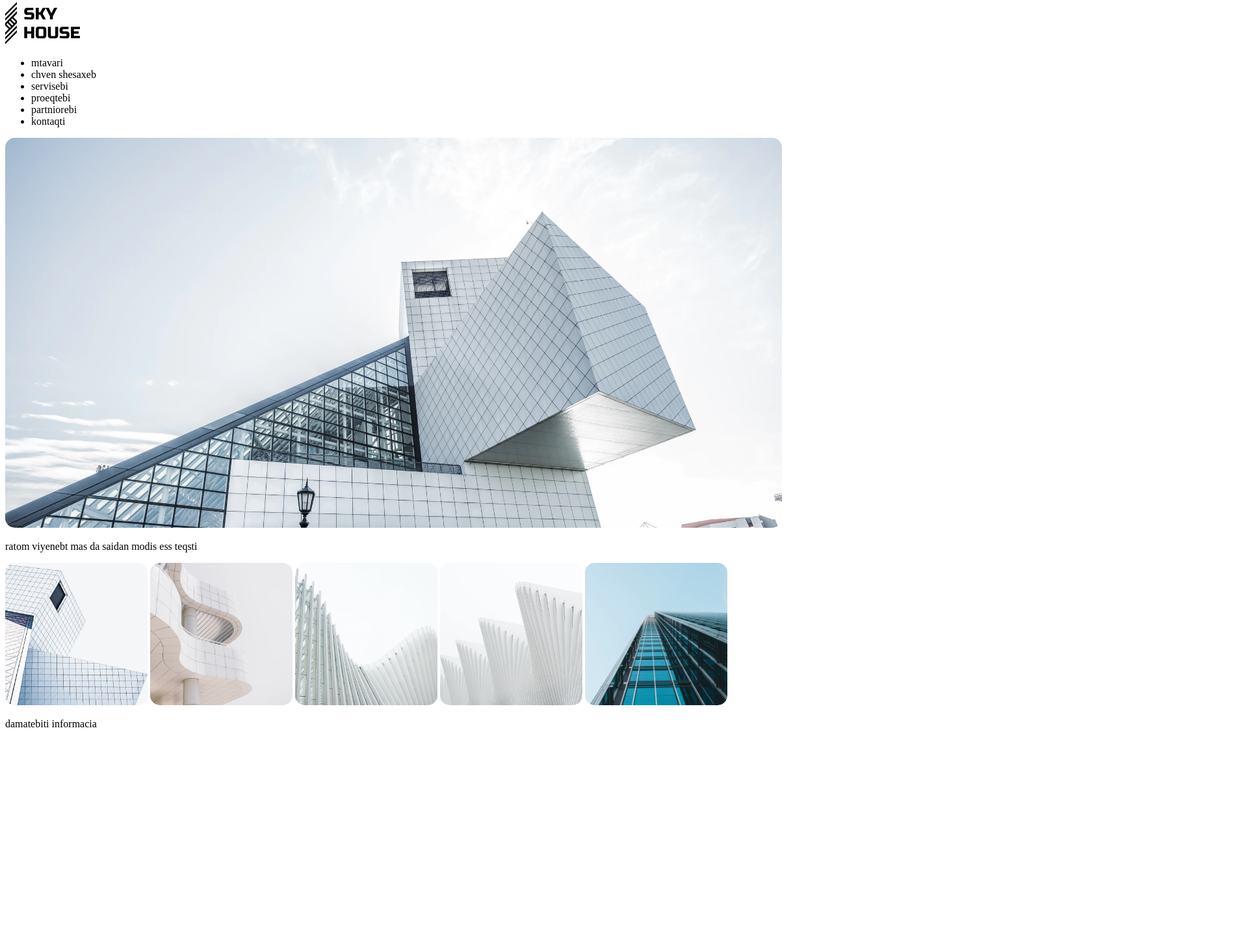
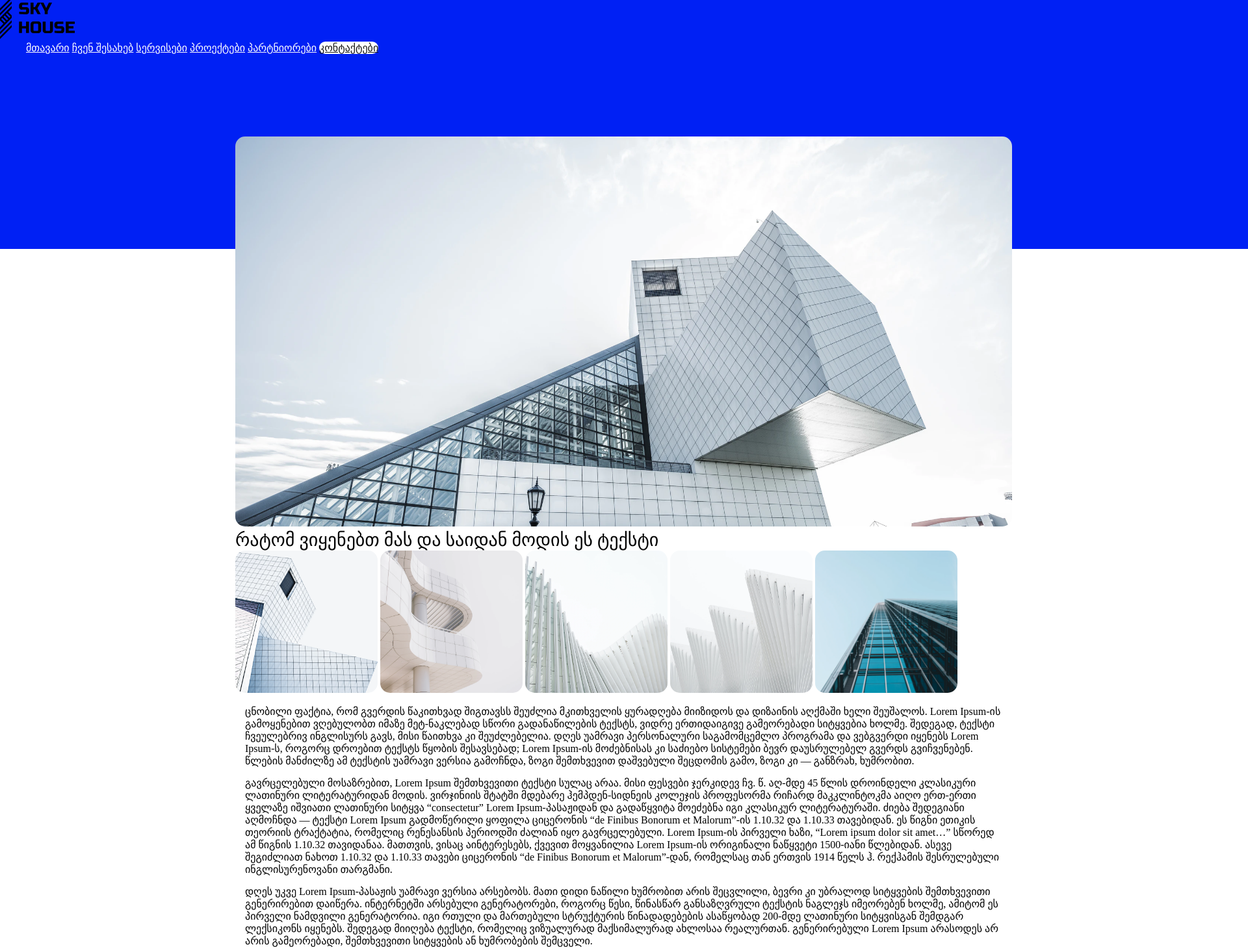
Before and after one commit to Doctype1414/xd-davaleba, a plain HTML site: page index.html in a window 1280 px wide. Shown: the part 5-1462 px from the top of the page at 65% size, 1920 px wide, since content can reach past the window. Before the commit the page ends 1136 px from the top, so only its background shows below. Drawn offline with Linux system fonts and the light colour scheme.

Commit message:
end section
footeria darchenili

```diff
--- a/index.html
+++ b/index.html
@@ -4,6 +4,8 @@
     <meta charset="UTF-8">
     <meta http-equiv="X-UA-Compatible" content="IE=edge">
     <meta name="viewport" content="width=device-width, initial-scale=1.0">
+    <link rel="stylesheet" href="style/styles.css">
+
     <title>xd disain</title>
 </head>
 <body>
@@ -11,32 +13,29 @@
             <div>
                 <img src="image/Group 2.svg" alt="Group 2.svg">
                 <ul>
-                <li>mtavari</li>
-                <li>chven shesaxeb</li>
-                <li>servisebi</li>
-                <li>proeqtebi</li>
-                <li>partniorebi</li>
-                <li>kontaqti</li>
+                    <li><a href="#">მთავარი</a></li>
+                    <li><a href="#">ჩვენ შესახებ</a></li>
+                    <li><a href="#">სერვისები</a></li>
+                    <li><a href="#">პროექტები</a></li>
+                    <li><a href="#">პარტნიორები</a></li>
+                    <li><a href="#" class="contact">კონტაქტები</a></li>
                 </ul>
             </div>
-        <section>
+        </header>
+            <section class="position">
                 <img src="image/Rectangle 91.png" alt="Rectangle 91.png">
-            <p>ratom viyenebt mas da saidan modis ess teqsti</p>
-        </section>
-        <section>
+                <span> რატომ ვიყენებთ მას და საიდან მოდის ეს ტექსტი</span>
+                <div>
                 <img src="image/Rectangle 92.png" alt="Rectangle 92.png">
                 <img src="image/Rectangle 93.png" alt="Rectangle 93.png">
                 <img src="image/Rectangle 94.png" alt="Rectangle 94.png">
                 <img src="image/Rectangle 95.png" alt="Rectangle 95.png">
                 <img src="image/Rectangle 96.png" alt="Rectangle 96.png">
-        </section>
-        <section>
-           <p> </p>
-        </section>
-        <section>
-            <span>damatebiti informacia
-            </span>
+                </div>
+                <p>ცნობილი ფაქტია, რომ გვერდის წაკითხვად შიგთავსს შეუძლია მკითხველის ყურადღება მიიზიდოს და დიზაინის აღქმაში ხელი შეუშალოს. Lorem Ipsum-ის გამოყენებით ვღებულობთ იმაზე მეტ-ნაკლებად სწორი გადანაწილების ტექსტს, ვიდრე ერთიდაიგივე გამეორებადი სიტყვებია ხოლმე. შედეგად, ტექსტი ჩვეულებრივ ინგლისურს გავს, მისი წაითხვა კი შეუძლებელია. დღეს უამრავი პერსონალური საგამომცემლო პროგრამა და ვებგვერდი იყენებს Lorem Ipsum-ს, როგორც დროებით ტექსტს წყობის შესავსებად; Lorem Ipsum-ის მოძებნისას კი საძიებო სისტემები ბევრ დაუსრულებელ გვერდს გვიჩვენებენ. წლების მანძილზე ამ ტექსტის უამრავი ვერსია გამოჩნდა, ზოგი შემთხვევით დაშვებული შეცდომის გამო, ზოგი კი — განზრახ, ხუმრობით.</p>
+                <p>გავრცელებული მოსაზრებით, Lorem Ipsum შემთხვევითი ტექსტი სულაც არაა. მისი ფესვები ჯერკიდევ ჩვ. წ. აღ-მდე 45 წლის დროინდელი კლასიკური ლათინური ლიტერატურიდან მოდის. ვირჯინიის შტატში მდებარე ჰემპდენ-სიდნეის კოლეჯის პროფესორმა რიჩარდ მაკკლინტოკმა აიღო ერთ-ერთი ყველაზე იშვიათი ლათინური სიტყვა “consectetur” Lorem Ipsum-პასაჟიდან და გადაწყვიტა მოეძებნა იგი კლასიკურ ლიტერატურაში. ძიება შედეგიანი აღმოჩნდა — ტექსტი Lorem Ipsum გადმოწერილი ყოფილა ციცერონის “de Finibus Bonorum et Malorum”-ის 1.10.32 და 1.10.33 თავებიდან. ეს წიგნი ეთიკის თეორიის ტრაქტატია, რომელიც რენესანსის პერიოდში ძალიან იყო გავრცელებული. Lorem Ipsum-ის პირველი ხაზი, “Lorem ipsum dolor sit amet…” სწორედ ამ წიგნის 1.10.32 თავიდანაა. მათთვის, ვისაც აინტერესებს, ქვევით მოყვანილია Lorem Ipsum-ის ორიგინალი ნაწყვეტი 1500-იანი წლებიდან. ასევე შეგიძლიათ ნახოთ 1.10.32 და 1.10.33 თავები ციცერონის “de Finibus Bonorum et Malorum”-დან, რომელსაც თან ერთვის 1914 წელს ჰ. რექჰამის შესრულებული ინგლისურენოვანი თარგმანი.</p>
+                <p>დღეს უკვე Lorem Ipsum-პასაჟის უამრავი ვერსია არსებობს. მათი დიდი ნაწილი ხუმრობით არის შეცვლილი, ბევრი კი უბრალოდ სიტყვების შემთხვევითი გენერირებით დაიწერა. ინტერნეტში არსებული გენერატორები, როგორც წესი, წინასწარ განსაზღვრული ტექსტის ნაგლეჯს იმეორებენ ხოლმე, ამიტომ ეს პირველი ნამდვილი გენერატორია. იგი რთული და მართებული სტრუქტურის წინადადებების ასაწყობად 200-მდე ლათინური სიტყვისგან შემდგარ ლექსიკონს იყენებს. შედეგად მიიღება ტექსტი, რომელიც ვიზუალურად მაქსიმალურად ახლოსაა რეალურთან. გენერირებული Lorem Ipsum არასოდეს არ არის გამეორებადი, შემთხვევითი სიტყვების ან ხუმრობების შემცველი.</p>
             </section>
 
-    </header>
+</body>
 </html>
--- /dev/null
+++ b/style/styles.css
@@ -0,0 +1,42 @@
+* {
+    margin: 0;
+    box-sizing: border-box;
+}
+ul li {
+    list-style-type: none;
+
+}
+ header {
+    background-color: #0020F4;
+    width: 1920px;
+    height: 388px;
+
+
+}
+header a {
+    color: #FFFFFF;
+}
+.contact {
+    color: #171717;
+    background-color: #FFFFFF;
+    border-radius: 15px;
+}
+li {
+    display: inline-flex;
+
+}
+.position {
+    position: absolute;
+    top: 215px;
+    left: 362px;
+    height: 600px;
+}
+
+.position p {
+    font-size: 16px;
+    margin: 15px;
+}
+span {
+    font-size: 28px;
+
+}
```
Lines whose indentation alone changed are shown as unchanged.
